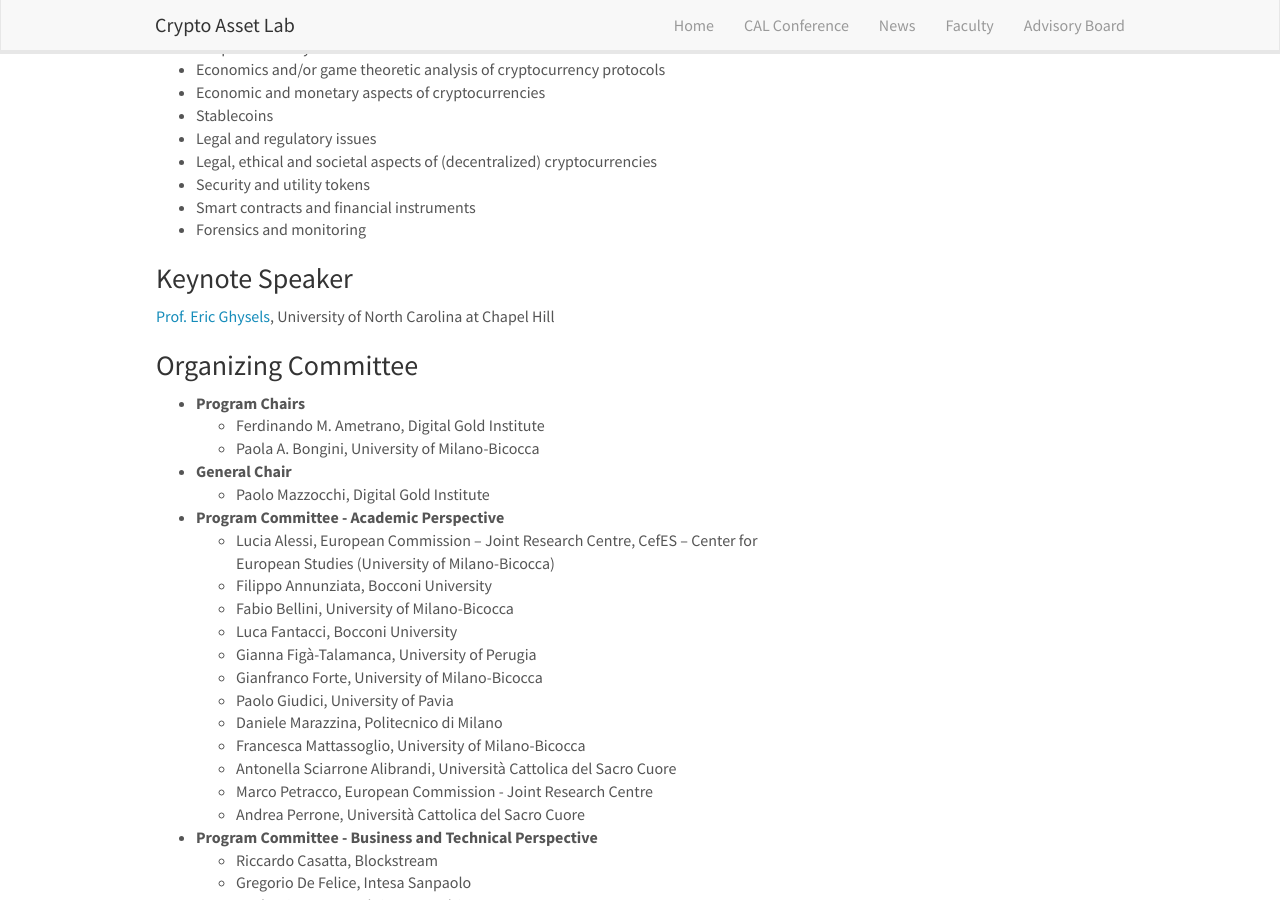
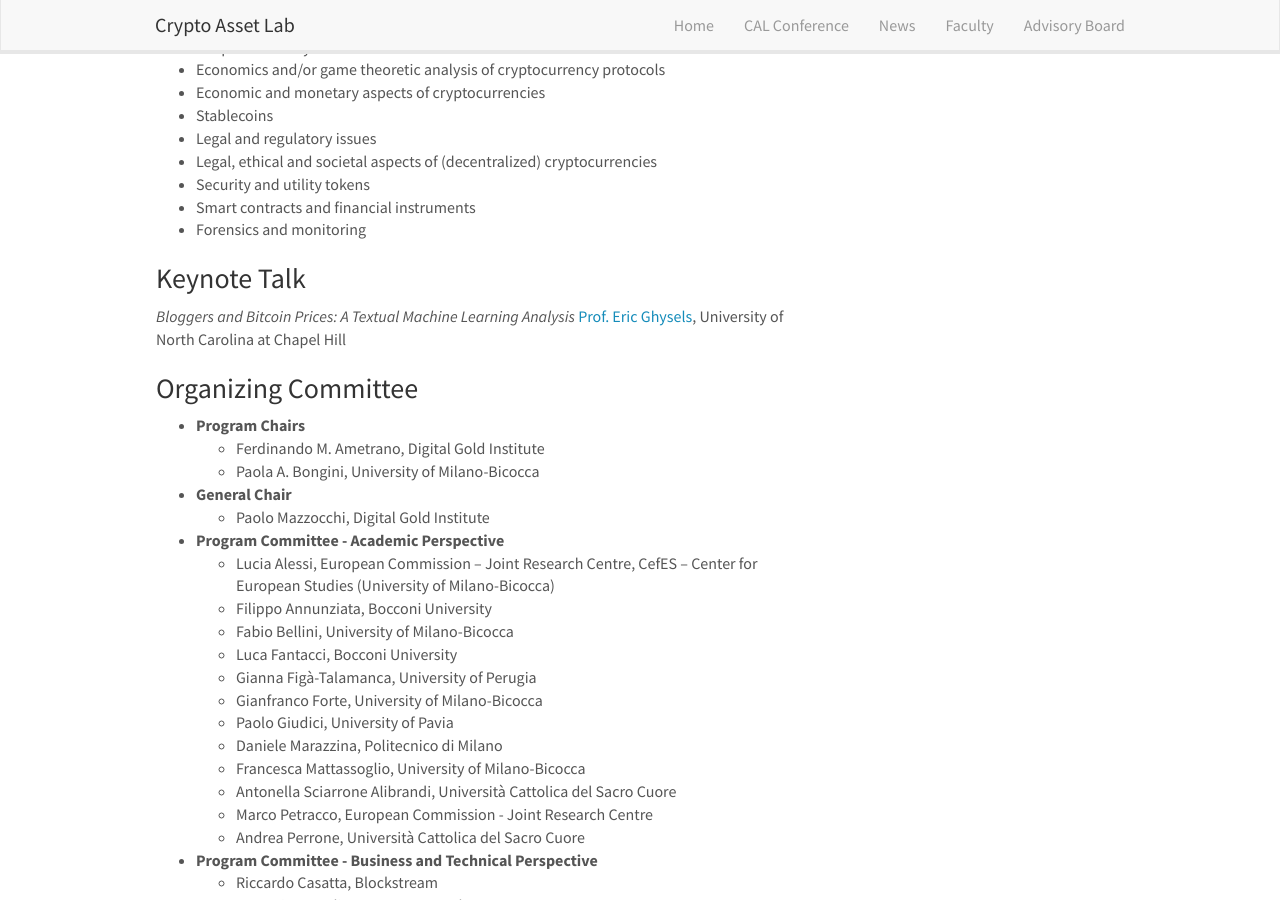
Before and after one commit to cryptoassetlab/cryptoassetlab.github.io, a Jekyll site: the page built from _pages/cal2020.md, in a window 1280 px wide and 900 px high, scrolled down 1386 px. Built offline with Jekyll 4.4.1, drawn with Linux system fonts in a browser that asks for light colours; nearby versions of some CDN libraries.

Commit message:
updated keynote speech

```diff
--- a/_pages/cal2020.md
+++ b/_pages/cal2020.md
@@ -69,7 +69,8 @@
 * Smart contracts and financial instruments
 * Forensics and monitoring
 
-### Keynote Speaker
+### Keynote Talk
+_Bloggers and Bitcoin Prices: A Textual Machine Learning Analysis_
 [Prof. Eric Ghysels](http://eghysels.web.unc.edu/about/), University of North Carolina at Chapel Hill
 
 ### Organizing Committee
```
